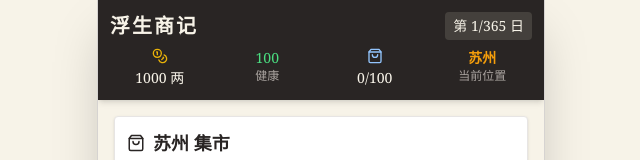
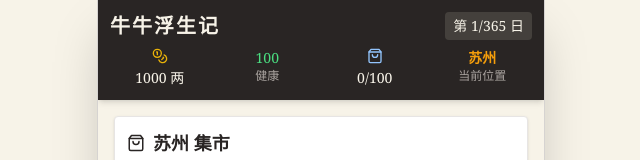
Before and after one commit to xianyin/fusheng-game, a React (Vite) app: page / in a window 1280 px wide. Shown: the top 160 px of the page, without its empty margins (319-959 px from the left). Built offline with nearby package versions, Linux system fonts and the light colour scheme.

Commit message:
Update App.jsx

```diff
--- a/App.jsx
+++ b/App.jsx
@@ -449,7 +449,7 @@ export default function App() {
       {/* Header */}
       <header className="bg-stone-800 text-[#f7f3e8] p-3 shadow-md z-10">
         <div className="flex justify-between items-center mb-2">
-          <h1 className="text-xl font-bold tracking-widest">浮生商记</h1>
+          <h1 className="text-xl font-bold tracking-widest">牛牛浮生记</h1>
           <span className="text-sm bg-stone-700 px-2 py-1 rounded">第 {day}/{MAX_DAYS} 日</span>
         </div>
         <div className="grid grid-cols-4 gap-2 text-sm text-center">
```
